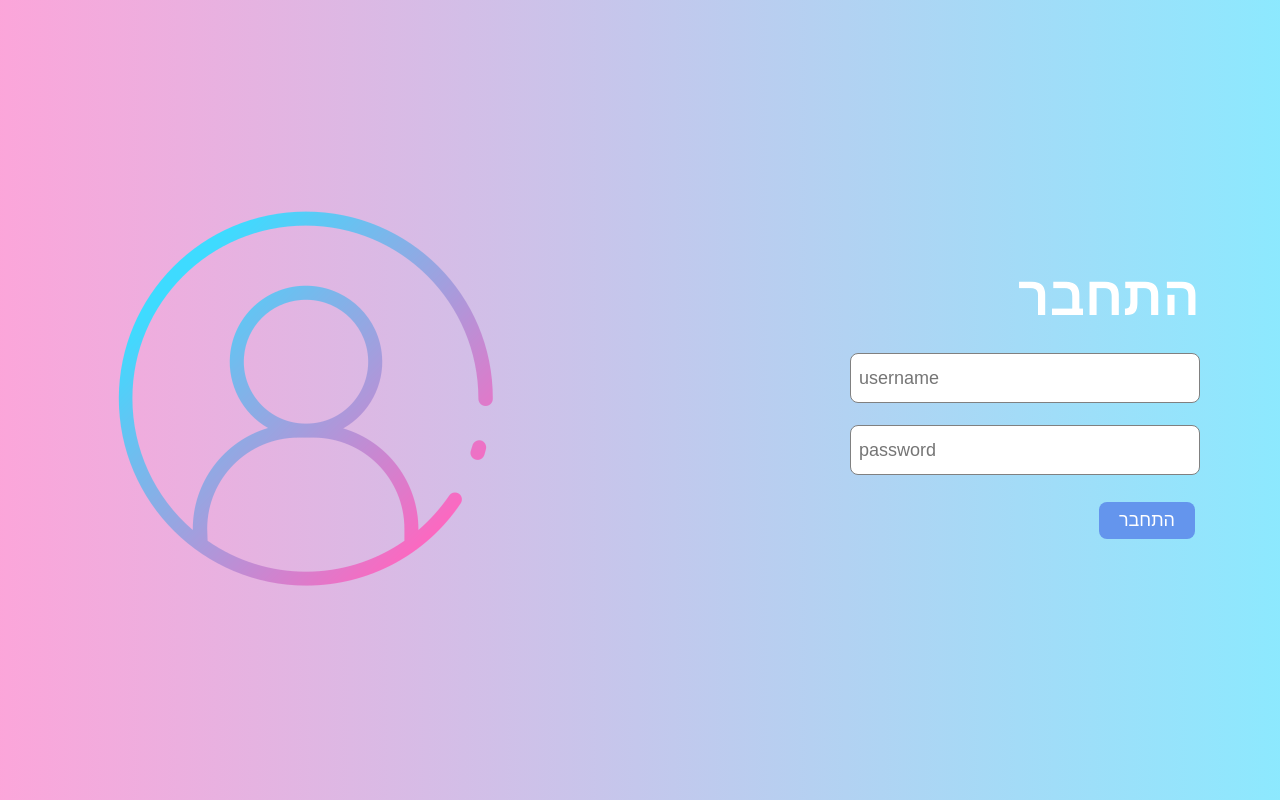
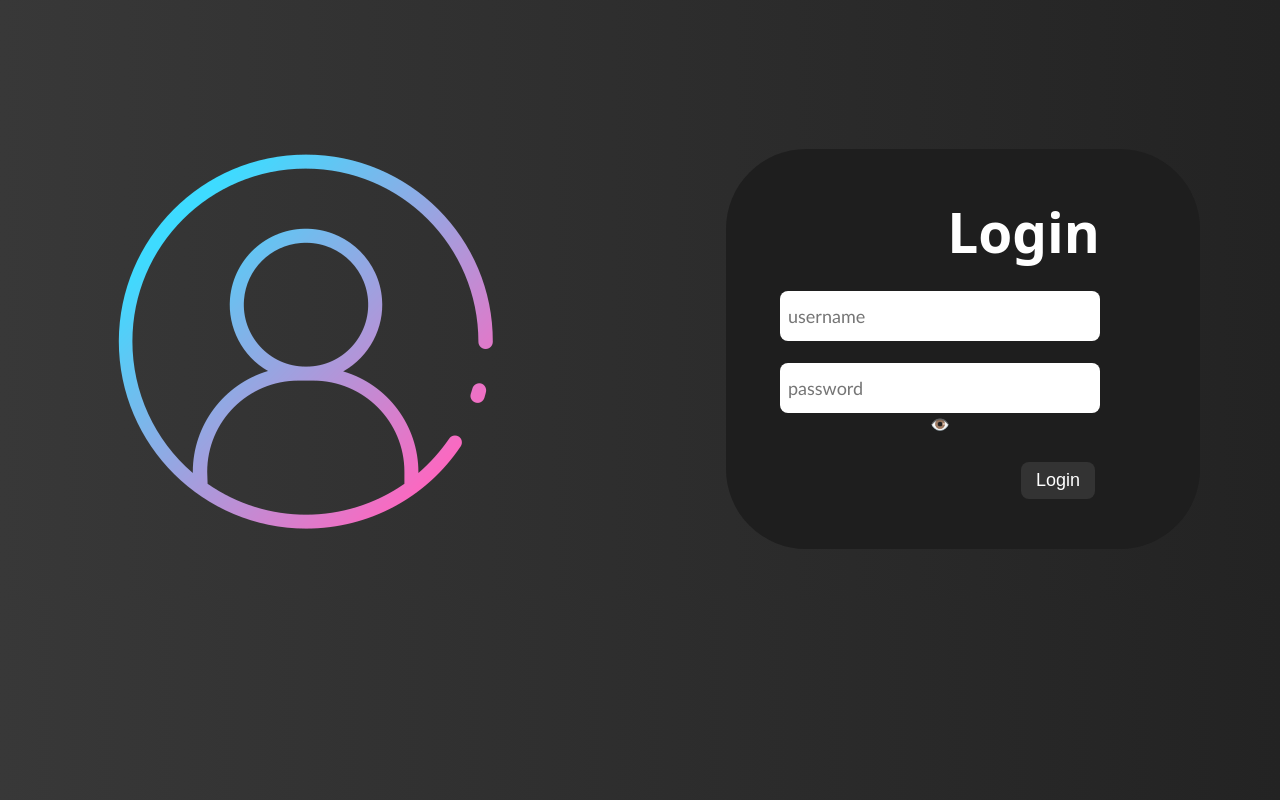
Before and after one commit to DanielBelz1997/Project-Manager, a React (Vite) app in the folder project/front/: page / in a window 1280 px wide. Built offline with nearby package versions, Linux system fonts and the light colour scheme.

Commit message:
front work

```diff
--- a/project/front/public/login.jsx
+++ b/project/front/public/login.jsx
@@ -5,25 +5,49 @@ import image from "./5087579.png";
 const Login = () => {
   const [username, setUsername] = useState("");
   const [password, setPassword] = useState("");
+  const [showPassword, setShowPassword] = useState(false);
+  const [usernameError, setUsernameError] = useState("");
+  const [passwordError, setPasswordError] = useState("");
+
+  const togglePasswordVisibility = () => {
+    setShowPassword(!showPassword);
+  };
   // const [submittedData, setSubmittedData] = useState(null);
 
   // const navigate = useNavigate();
 
   const onBottonClick = () => {
-    // what we will do here?
+    setUsernameError("");
+    setPasswordError("");
+
+    if ("" === username) {
+      setUsernameError("Please provide your username");
+      return;
+    }
+
+    if ("" === password) {
+      setPasswordError("Please enter a password");
+      return;
+    }
+
+    if (password.length < 5) {
+      setPasswordError("The password must be 8 characters or longer");
+      return;
+    }
   };
 
   return (
     <>
+      {/* <img src={image} alt="Chat" /> */}
       <div className="container">
         <div className="imageLogin">
-          <div className="image">
-            <img src={image} alt="Chat" />
-          </div>
+          {/* <div className="image"> */}
+          <img src={image} alt="Chat" />
+          {/* </div> */}
         </div>
         <div className={"mainContainer"}>
           <div className={"titleContainer"}>
-            <div>התחבר</div>
+            <div>Login</div>
           </div>
           <br />
           <div className={"inputContainer"}>
@@ -33,17 +57,24 @@ const Login = () => {
               onChange={(ev) => setUsername(ev.target.value)}
               className={"inputBox"}
             />
-            <label className="errorLabel">{}</label>
+            <label className="errorLabel">{usernameError}</label>
           </div>
           <br />
           <div className={"inputContainer"}>
             <input
+              type={showPassword ? "text" : "password"}
               value={password}
               placeholder="password"
               onChange={(ev) => setPassword(ev.target.value)}
               className={"inputBox"}
             />
-            <label className="errorLabel">{}</label>
+            <label className="errorLabel">{passwordError}</label>
+            <span
+              onClick={togglePasswordVisibility}
+              style={{ cursor: "pointer", alignSelf: "center" }}
+            >
+              {showPassword ? "👁️" : "👁️"}
+            </span>
           </div>
           <br />
           <div className={"inputContainer"}>
@@ -51,7 +82,7 @@ const Login = () => {
               className={"inputBotton"}
               type="button"
               onClick={onBottonClick}
-              value={"התחבר"}
+              value={"Login"}
             />
           </div>
         </div>
--- a/project/front/src/App.css
+++ b/project/front/src/App.css
@@ -8,6 +8,7 @@
   align-items: center;
   justify-content: flex-start;
   flex: 1;
+  margin-top: 85px;
   margin-left: 50px;
 }
 
@@ -16,13 +17,17 @@
 }
 
 .mainContainer {
-  max-width: 50%;
+  background-color: #1e1e1e;
+  border-radius: 80px;
+  padding: 100px;
+  margin-top: 100px;
+  max-width: 37%;
   flex: 1;
   flex-direction: column;
   display: flex;
   align-items: center;
   justify-content: center;
-  height: 100vh;
+  height: 400px;
   margin-right: 80px;
 }
 
@@ -80,6 +85,7 @@
 .inputBox {
   height: 50px;
   width: 350px;
+  font-family: "Gill Sans", "Gill Sans MT", Calibri, "Trebuchet MS", sans-serif;
   font-size: large;
   border-radius: 8px;
   border: 1px, solid, gray;
@@ -120,15 +126,16 @@
 }
 
 .inputContainer > .errorLabel {
-  color: red;
+  color: rgb(255, 0, 0);
   font-size: 12px;
 }
 
 .inputBox {
   height: 50px;
-  width: 350px;
+  width: 320px;
   font-size: large;
   border-radius: 8px;
-  border: 1px, solid, gray;
+  border: 8px, solid, gray;
   padding-left: 8px;
+  border-style: none;
 }
--- a/project/front/src/index.css
+++ b/project/front/src/index.css
@@ -7,8 +7,8 @@ body {
   background-color: hsl(0, 0%, 100%);
   background: linear-gradient(
     to right,
-    rgba(249, 106, 193, 0.6),
-    rgba(64, 218, 254, 0.6)
+    rgb(56, 56, 56),
+    rgb(35, 35, 35)
   ); /* Define your gradient colors */
   -webkit-background-clip: text; /* For WebKit browsers (e.g., Chrome, Safari) */
   background-clip: text;
@@ -37,11 +37,20 @@ code {
 
 input[type="button"] {
   border: none;
-  background: cornflowerblue;
-  color: white;
-  padding: 8px 20px;
+  background: #333333;
+  color: rgb(255, 255, 255);
+  padding: 8px 15px;
   margin: 5px;
   font-size: 18px;
   border-radius: 8px;
   cursor: pointer;
+  transition: 0.25s;
 }
+
+input[type="button"]:hover {
+  background: rgb(72, 72, 72);
+  /* margin-left: 20px;
+  margin-right: 20px; */
+  padding-left: 20px;
+  padding-right: 20px;
+}
```
